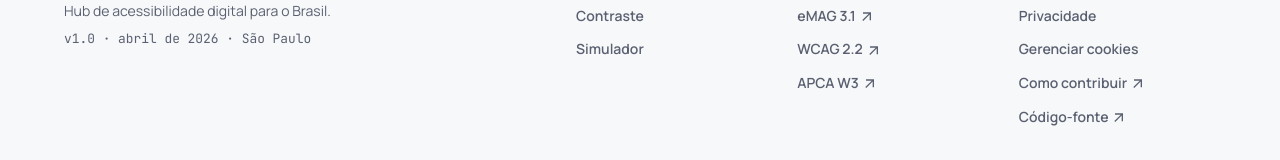
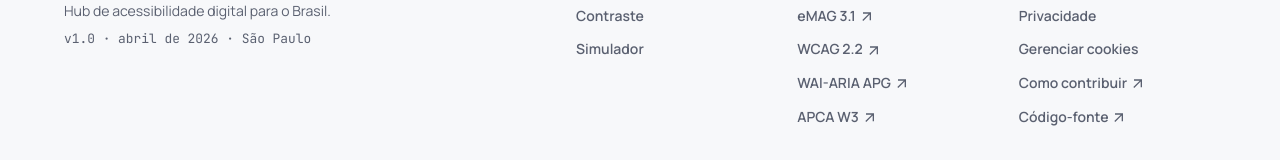
Before and after one commit to janklever/acessibilidade-online, a React (Vite) app: page / in a window 1280 px wide. Shown: the part 2471-2631 px from the top of the page. Built offline with nearby package versions, Linux system fonts and the light colour scheme; the HTML template or start-up script is replaced by a standard one.

Commit message:
docs: standardize capitalization in documentation and add WAI-ARIA APG link to footer

```diff
--- a/src/components/Footer.jsx
+++ b/src/components/Footer.jsx
@@ -67,6 +67,7 @@ export function SiteFooter({ setRoute }) {
               <li><a href="https://www.planalto.gov.br/ccivil_03/_ato2015-2018/2015/lei/l13146.htm" target="_blank" rel="noopener noreferrer">LBI (Lei 13.146/2015) <ArrowOutwardIcon /></a></li>
               <li><a href="https://emag.governoeletronico.gov.br/" target="_blank" rel="noopener noreferrer">eMAG 3.1 <ArrowOutwardIcon /></a></li>
               <li><a href="https://www.w3.org/TR/WCAG22/" target="_blank" rel="noopener noreferrer">WCAG 2.2 <ArrowOutwardIcon /></a></li>
+              <li><a href="https://www.w3.org/WAI/ARIA/apg/" target="_blank" rel="noopener noreferrer">WAI-ARIA APG <ArrowOutwardIcon /></a></li>
               <li><a href="https://github.com/Myndex/apca-w3" target="_blank" rel="noopener noreferrer">APCA W3 <ArrowOutwardIcon /></a></li>
             </ul>
           </div>
--- a/src/pages/AboutPage.jsx
+++ b/src/pages/AboutPage.jsx
@@ -61,7 +61,7 @@ export function AboutPage({ setRoute }) {
               processo.
             </p>
             <p>
-              <a href="https://github.com/janklever/acessibilidade-online" target="_blank" rel="noopener noreferrer">Repositório</a> · <a href="https://github.com/janklever/acessibilidade-online/blob/main/CONTRIBUTING.md" target="_blank" rel="noopener noreferrer">Diretrizes de Contribuição</a>
+              <a href="https://github.com/janklever/acessibilidade-online" target="_blank" rel="noopener noreferrer">Repositório</a> · <a href="https://github.com/janklever/acessibilidade-online/blob/main/CONTRIBUTING.md" target="_blank" rel="noopener noreferrer">Diretrizes de contribuição</a>
             </p>
           </article>
         </div>
```
Also changed, not shown: 1 other file (tests, documents, lock files or other folders).
